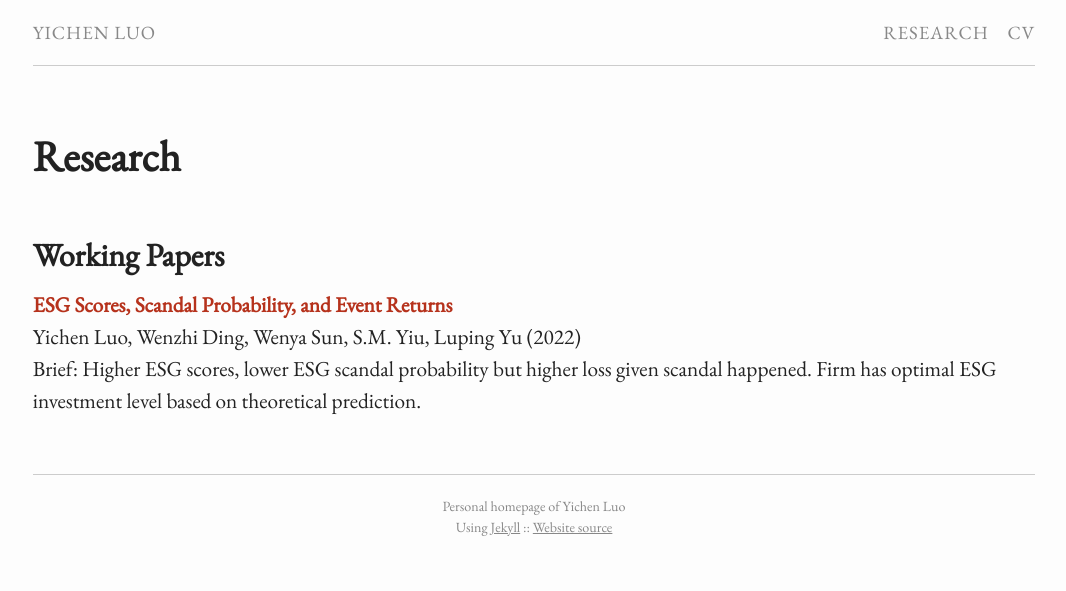
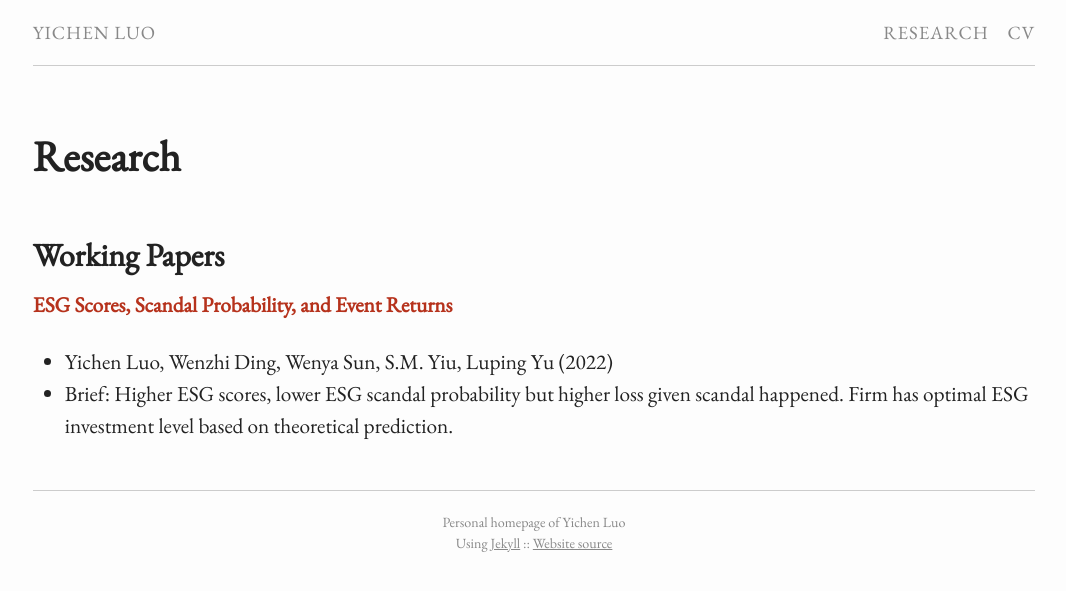
Before and after one commit to lyc0603/lyc0603.github.io, a Jekyll site: the page built from research.md, in a window 1280 px wide. Shown: the top 591 px of the page, without its empty margins (106-1172 px from the left). Built offline with Jekyll 4.4.1, drawn with Linux system fonts in a browser that asks for light colours.

Commit message:
modify publication

```diff
--- a/research.md
+++ b/research.md
@@ -16,7 +16,6 @@ wps:
 {% for item in page.wps %}
 [**{{item.title}}**]({% if item.internal %}{{item.url | prepend: site.baseurl}}
 {% else %}{{item.url}}{% endif %}){:target="_blank"}
-<br />
-{{item.author}} ({{item.year}})<br />
-Brief: {{item.brief}}
+- {{item.author}} ({{item.year}})
+- Brief: {{item.brief}}
 {% endfor %}
```
